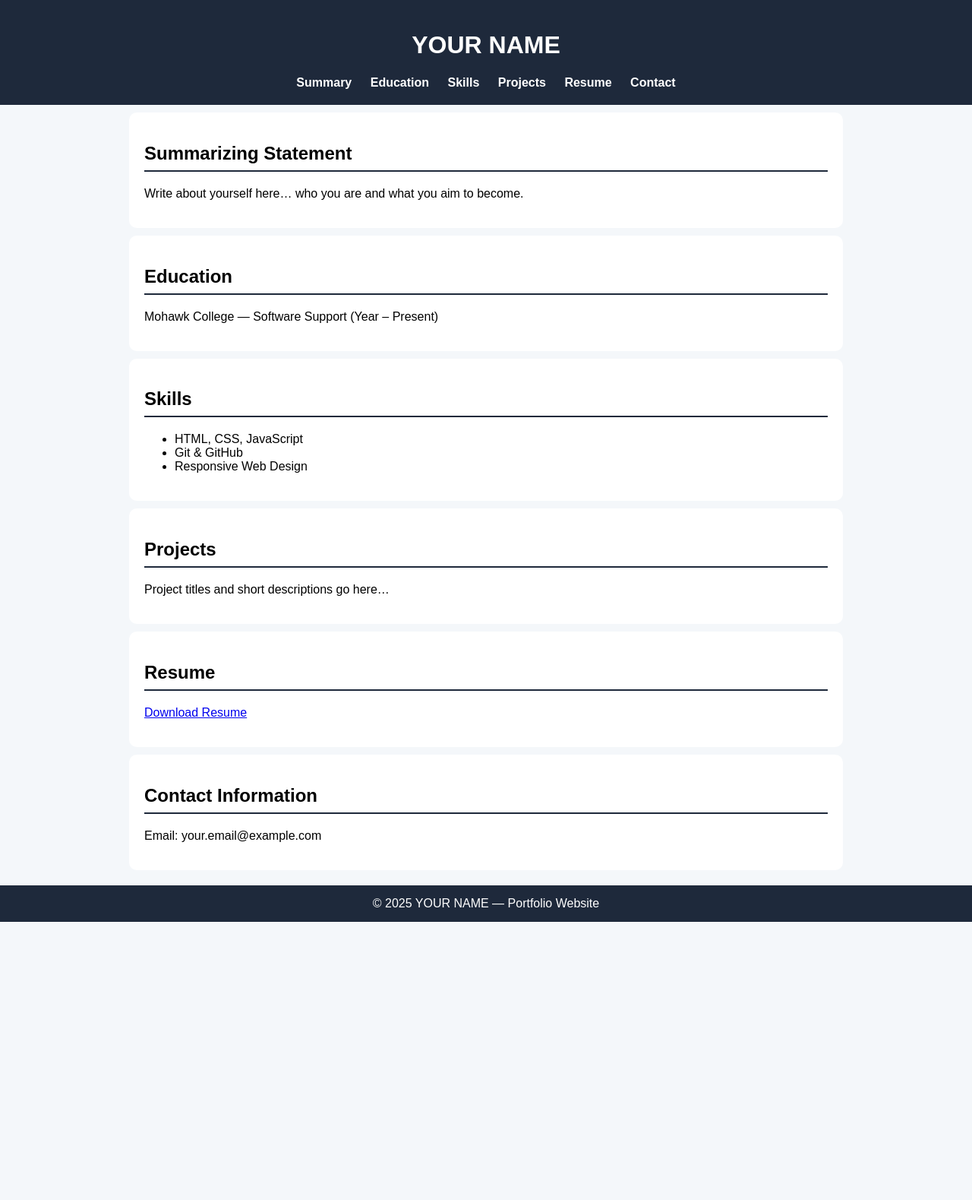
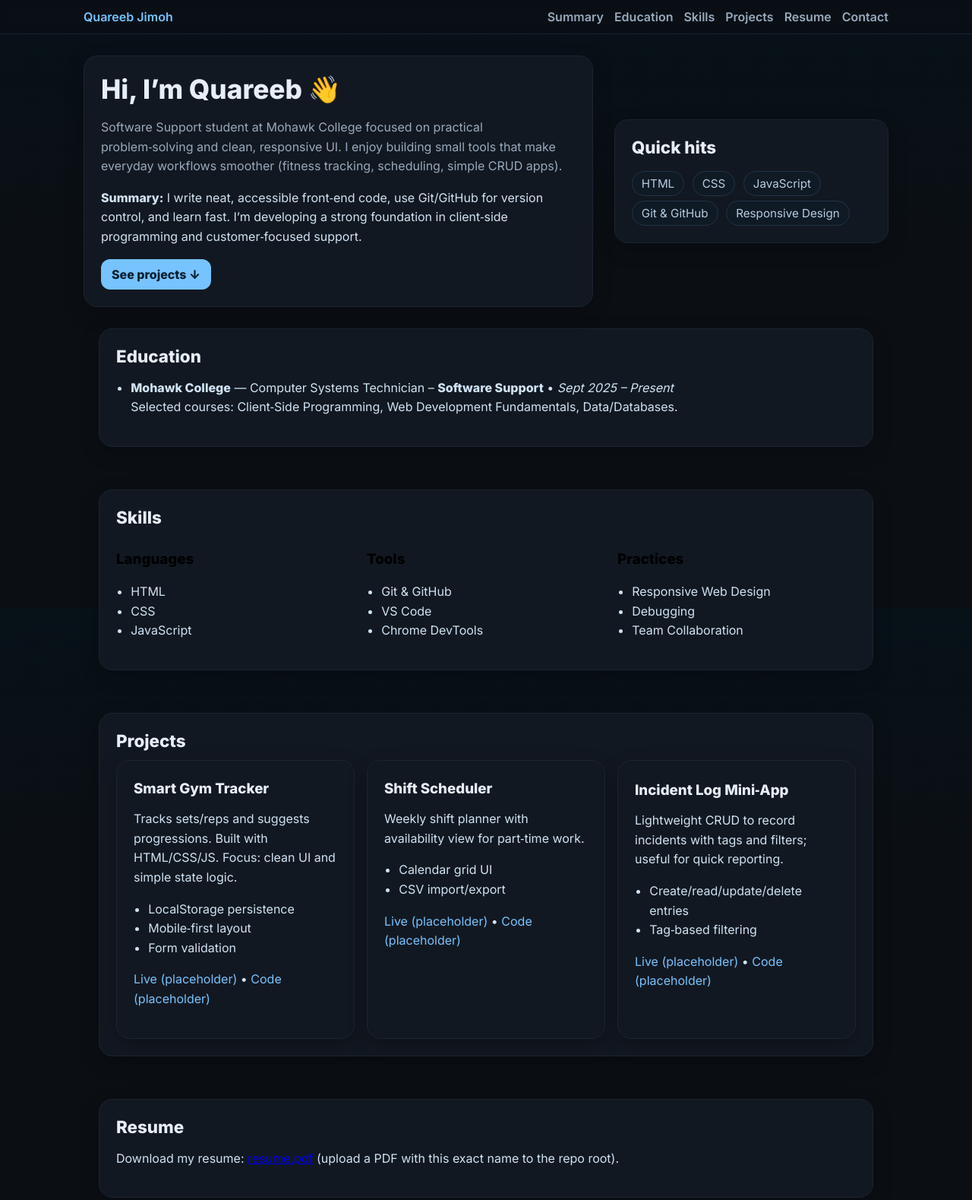
Before and after one commit to Dragerdom/Dragerdom.github.io, a plain HTML site: page index.html in a window 1280 px wide. Shown: the top 1579 px of the page at 76% size. Before the commit the page ends 1213 px from the top, so only its background shows below. Drawn offline with Linux system fonts and the light colour scheme.

Commit message:
Revise index.html for Quareeb Jimoh's portfolio
Updated the portfolio website with personal information and improved styling.

```diff
--- a/index.html
+++ b/index.html
@@ -1,69 +1,156 @@
-<!DOCTYPE html>
+<!doctype html>
 <html lang="en">
 <head>
-<meta charset="UTF-8">
-<meta name="viewport" content="width=device-width, initial-scale=1.0">
-<title>YOUR NAME - Portfolio</title>
+  <meta charset="utf-8" />
+  <meta name="viewport" content="width=device-width, initial-scale=1" />
+  <title>Quareeb Jimoh – Portfolio</title>
+  <meta name="description" content="Portfolio of Quareeb Jimoh: Mohawk College Software Support student focused on clean, responsive web development." />
+  <link rel="preconnect" href="https://fonts.googleapis.com">
+  <link href="https://fonts.googleapis.com/css2?family=Inter:wght@400;600;800&display=swap" rel="stylesheet">
   <style>
-    body { font-family: Arial, sans-serif; margin: 0; padding: 0; background: #f4f7fa; }
-    header { background: #1e293b; color: white; padding: 20px; text-align: center; }
-    nav a { color: white; margin: 0 10px; text-decoration: none; font-weight: bold; }
-    section { padding: 20px; margin: 10px auto; width: 90%; max-width: 900px; background: #fff; border-radius: 10px; }
-    h2 { border-bottom: 2px solid #1e293b; padding-bottom: 8px; }
-    footer { text-align: center; padding: 15px; background: #1e293b; color: #fff; margin-top: 20px; }
+    :root{
+      --bg:#0b0f14;--card:#121821;--muted:#98a9bc;--brand:#76c3ff;--text:#e6eef6;--ring:#1f2a36;
+    }
+    *{box-sizing:border-box}
+    html,body{height:100%}
+    body{margin:0;font-family:Inter,system-ui,Segoe UI,Roboto,Arial,sans-serif;background:linear-gradient(180deg,#071118,#0b0f14 40%)}
+    header{position:sticky;top:0;background:rgba(11,15,20,.7);backdrop-filter:blur(8px);border-bottom:1px solid #172231;z-index:50}
+    nav{max-width:1100px;margin:auto;display:flex;gap:18px;align-items:center;justify-content:space-between;padding:12px 20px}
+    nav a{color:var(--muted);text-decoration:none;font-weight:600}
+    nav a:hover, nav a.active{color:var(--brand)}
+    .container{max-width:1100px;margin:0 auto;padding:28px 20px}
+    .hero{display:grid;grid-template-columns:1.3fr .7fr;gap:28px;align-items:center}
+    .card{background:var(--card);border:1px solid #1b2432;border-radius:18px;padding:22px;box-shadow:0 8px 24px rgba(0,0,0,.25)}
+    h1{color:var(--text);font-size:2.2rem;margin:0 0 8px}
+    h2{color:var(--text);font-size:1.4rem;margin:0 0 12px}
+    p,li{color:#cfe2f3;line-height:1.6}
+    .pill{display:inline-block;background:#0f1a25;border:1px solid #223346;border-radius:999px;padding:6px 12px;margin:6px 6px 0 0;color:#b8cbe0;font-size:.95rem}
+    .grid{display:grid;grid-template-columns:repeat(auto-fit,minmax(260px,1fr));gap:16px}
+    .project h3{margin:.2rem 0 .35rem;color:var(--text)}
+    .project a{color:var(--brand);text-decoration:none}
+    .footer{color:#9db3c8;font-size:.9rem;border-top:1px solid #16202b;margin-top:28px;padding-top:18px}
+    .btn{display:inline-block;background:var(--brand);color:#092032;font-weight:800;text-decoration:none;padding:10px 14px;border-radius:12px}
+    .muted{color:var(--muted)}
+    ul{padding-left:1.2rem}
+    @media (max-width:860px){.hero{grid-template-columns:1fr}}
   </style>
 </head>
 <body>
-
   <header>
-    <h1>YOUR NAME</h1>
     <nav>
+      <div><a class="active" href="#top">Quareeb Jimoh</a></div>
+      <div style="display:flex;gap:14px;flex-wrap:wrap">
         <a href="#summary">Summary</a>
         <a href="#education">Education</a>
         <a href="#skills">Skills</a>
         <a href="#projects">Projects</a>
         <a href="#resume">Resume</a>
         <a href="#contact">Contact</a>
+      </div>
     </nav>
   </header>
 
-<section id="summary">
-    <h2>Summarizing Statement</h2>
-    <p>Write about yourself here… who you are and what you aim to become.</p>
+  <main id="top" class="container">
+    <!-- Summarizing Statement -->
+    <section id="summary" class="hero">
+      <div class="card">
+        <h1>Hi, I’m Quareeb 👋</h1>
+        <p class="muted">Software Support student at Mohawk College focused on practical problem‑solving and clean, responsive UI. I enjoy building small tools that make everyday workflows smoother (fitness tracking, scheduling, simple CRUD apps).</p>
+        <p><b>Summary:</b> I write neat, accessible front‑end code, use Git/GitHub for version control, and learn fast. I’m developing a strong foundation in client‑side programming and customer‑focused support.</p>
+        <a class="btn" href="#projects">See projects ↓</a>
+      </div>
+      <div class="card">
+        <h2>Quick hits</h2>
+        <div>
+          <span class="pill">HTML</span>
+          <span class="pill">CSS</span>
+          <span class="pill">JavaScript</span>
+          <span class="pill">Git & GitHub</span>
+          <span class="pill">Responsive Design</span>
+        </div>
+      </div>
     </section>
 
-<section id="education">
+    <!-- Education -->
+    <section id="education" class="container">
+      <div class="card">
         <h2>Education</h2>
-    <p>Mohawk College — Software Support (Year – Present)</p>
+        <ul>
+          <li><b>Mohawk College</b> — Computer Systems Technician – <b>Software Support</b> • <i>Sept 2025 – Present</i><br/>Selected courses: Client‑Side Programming, Web Development Fundamentals, Data/Databases.</li>
+        </ul>
+      </div>
     </section>
 
-<section id="skills">
+    <!-- Skills -->
+    <section id="skills" class="container">
+      <div class="card">
         <h2>Skills</h2>
-    <ul>
-        <li>HTML, CSS, JavaScript</li>
-        <li>Git & GitHub</li>
-        <li>Responsive Web Design</li>
-    </ul>
+        <div class="grid">
+          <div>
+            <h3>Languages</h3>
+            <ul><li>HTML</li><li>CSS</li><li>JavaScript</li></ul>
+          </div>
+          <div>
+            <h3>Tools</h3>
+            <ul><li>Git & GitHub</li><li>VS Code</li><li>Chrome DevTools</li></ul>
+          </div>
+          <div>
+            <h3>Practices</h3>
+            <ul><li>Responsive Web Design</li><li>Debugging</li><li>Team Collaboration</li></ul>
+          </div>
+        </div>
+      </div>
     </section>
 
-<section id="projects">
+    <!-- Projects -->
+    <section id="projects" class="container">
+      <div class="card">
         <h2>Projects</h2>
-    <p>Project titles and short descriptions go here…</p>
+        <div class="grid">
+          <article class="project card">
+            <h3>Smart Gym Tracker</h3>
+            <p>Tracks sets/reps and suggests progressions. Built with HTML/CSS/JS. Focus: clean UI and simple state logic.</p>
+            <ul><li>LocalStorage persistence</li><li>Mobile‑first layout</li><li>Form validation</li></ul>
+            <p><a href="#">Live (placeholder)</a> • <a href="#">Code (placeholder)</a></p>
+          </article>
+          <article class="project card">
+            <h3>Shift Scheduler</h3>
+            <p>Weekly shift planner with availability view for part‑time work.</p>
+            <ul><li>Calendar grid UI</li><li>CSV import/export</li></ul>
+            <p><a href="#">Live (placeholder)</a> • <a href="#">Code (placeholder)</a></p>
+          </article>
+          <article class="project card">
+            <h3>Incident Log Mini‑App</h3>
+            <p>Lightweight CRUD to record incidents with tags and filters; useful for quick reporting.</p>
+            <ul><li>Create/read/update/delete entries</li><li>Tag‑based filtering</li></ul>
+            <p><a href="#">Live (placeholder)</a> • <a href="#">Code (placeholder)</a></p>
+          </article>
+        </div>
+      </div>
     </section>
 
-<section id="resume">
+    <!-- Resume -->
+    <section id="resume" class="container">
+      <div class="card">
         <h2>Resume</h2>
-    <p><a href="resume.pdf" target="_blank">Download Resume</a></p>
+        <p>Download my resume: <a href="resume.pdf">resume.pdf</a> (upload a PDF with this exact name to the repo root).</p>
+      </div>
     </section>
 
-<section id="contact">
-    <h2>Contact Information</h2>
-    <p>Email: your.email@example.com</p>
+    <!-- Contact -->
+    <section id="contact" class="container">
+      <div class="card">
+        <h2>Contact</h2>
+        <p>Email: <a href="mailto:quareeb1234@gmail.com">quareeb1234@gmail.com</a> • Hamilton, ON</p>
+        <p>GitHub: <a href="https://github.com/USERNAME">github.com/USERNAME</a> • LinkedIn: <a href="https://www.linkedin.com/in/YOURHANDLE/">linkedin.com/in/YOURHANDLE</a></p>
+      </div>
     </section>
 
-<footer>
-    © 2025 YOUR NAME — Portfolio Website
-</footer>
+    <div class="container footer">
+      © <span id="y"></span> Quareeb Jimoh. Built for Mohawk Portfolio Assignment using GitHub Pages.
+    </div>
+  </main>
 
+  <script>document.getElementById('y').textContent=new Date().getFullYear();</script>
 </body>
 </html>
```
Lines whose indentation alone changed are shown as unchanged.
